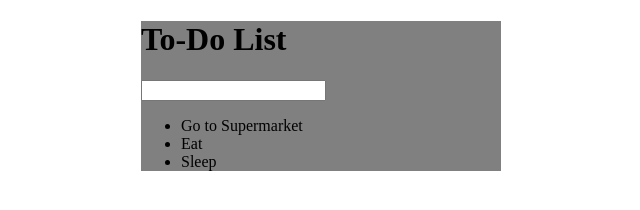
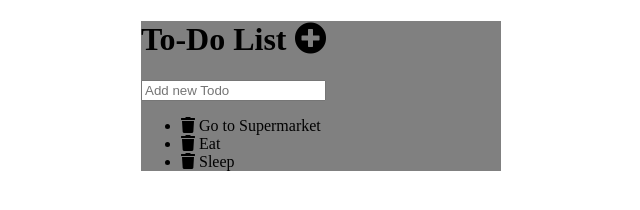
Before and after one commit to Obagade/todo-list-app, a plain HTML site: page index.html in a window 1280 px wide. Shown: the whole page, without its empty margins (319-959 px from the left). Drawn offline with Linux system fonts and the light colour scheme.

Commit message:
modified the structure

```diff
--- a/index.html
+++ b/index.html
@@ -5,17 +5,19 @@
     <meta name="viewport" content="width=device-width, initial-scale=1.0">
     <title>Todo List</title>
     <link rel="stylesheet" href="assets/css/todos.css">
+    <link href="https://fonts.googleapis.com/css2?family=Roboto:wght@400;500;700&display=swap" rel="stylesheet">
+    <link rel="stylesheet" href="https://cdnjs.cloudflare.com/ajax/libs/font-awesome/5.12.0-2/css/all.min.css">
     <script src="assets/js/lib/jquery-3.5.1.min.js"></script>
 
 </head>
 <body>
     <div id="container">
-        <h1>To-Do List</h1>
-        <input type="text">
+        <h1>To-Do List <i class="fa fa-plus-circle" aria-hidden="true"></i></h1>
+        <input type="text" placeholder="Add new Todo">
         <ul>
-            <li>Go to Supermarket</li>
-            <li>Eat</li>
-            <li>Sleep</li>
+            <li> <span><i class="fa fa-trash" aria-hidden="true"></i></span> Go to Supermarket</li>
+            <li><span><i class="fa fa-trash" aria-hidden="true"></i></span> Eat</li>
+            <li><span><i class="fa fa-trash" aria-hidden="true"></i></span> Sleep</li>
         </ul>
     </div>
 
```
